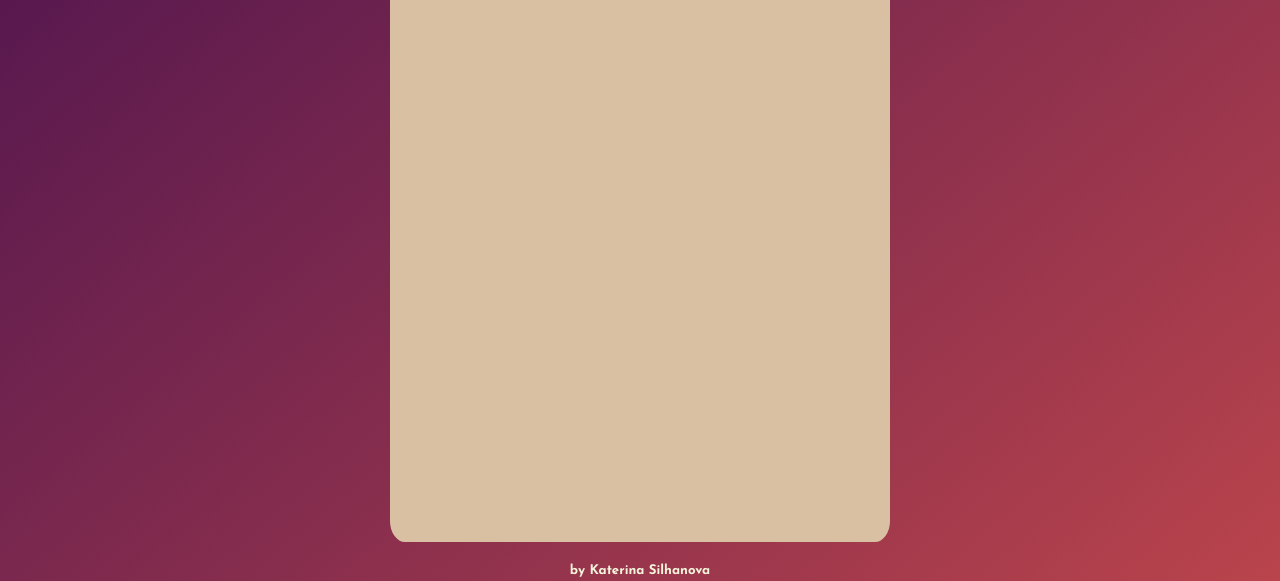
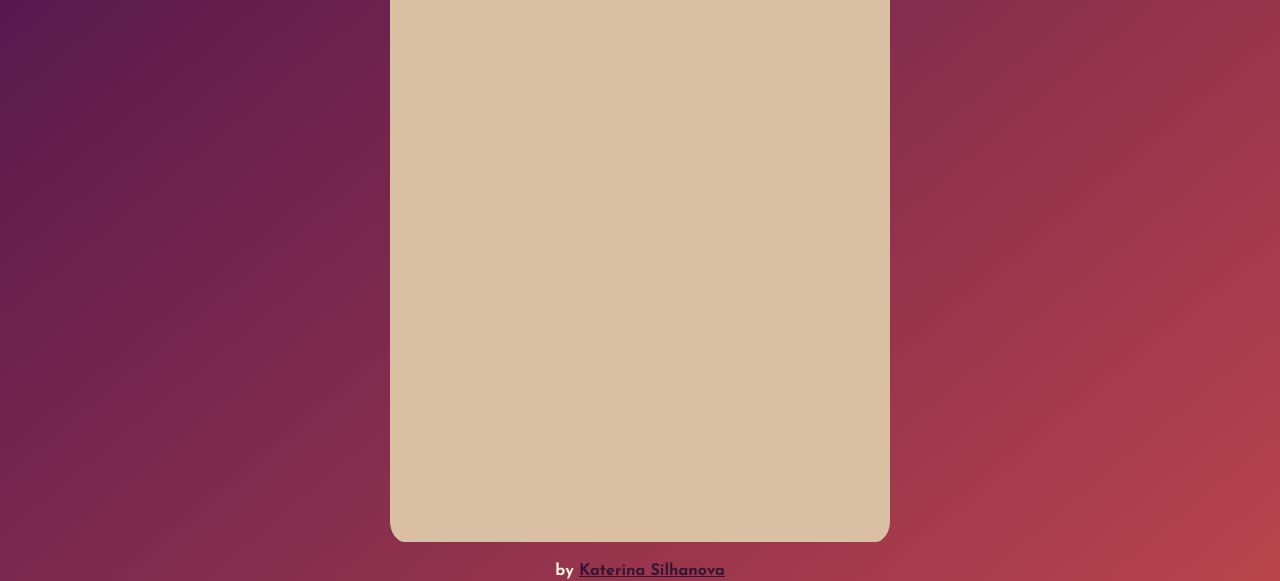
Before and after one commit to katherina737/To-do-app, a plain HTML site: page index.html in a window 1280 px wide. Shown: the part 221-802 px from the top of the page. Drawn offline with Linux system fonts and the light colour scheme.

Commit message:
Update index.html

```diff
--- a/index.html
+++ b/index.html
@@ -22,7 +22,7 @@
         </div>
 
     </div>
-    <div class="my-name"><h5>by Katerina Silhanova</h5></div>
+    <div class="my-name"><h4>by <a href="https://www.linkedin.com/in/katerina-silhanova-7b627a118/">Katerina Silhanova</a></h4></div>
     <script src="index.js" charset="utf-8"></script>
 </body>
 </html>
```
